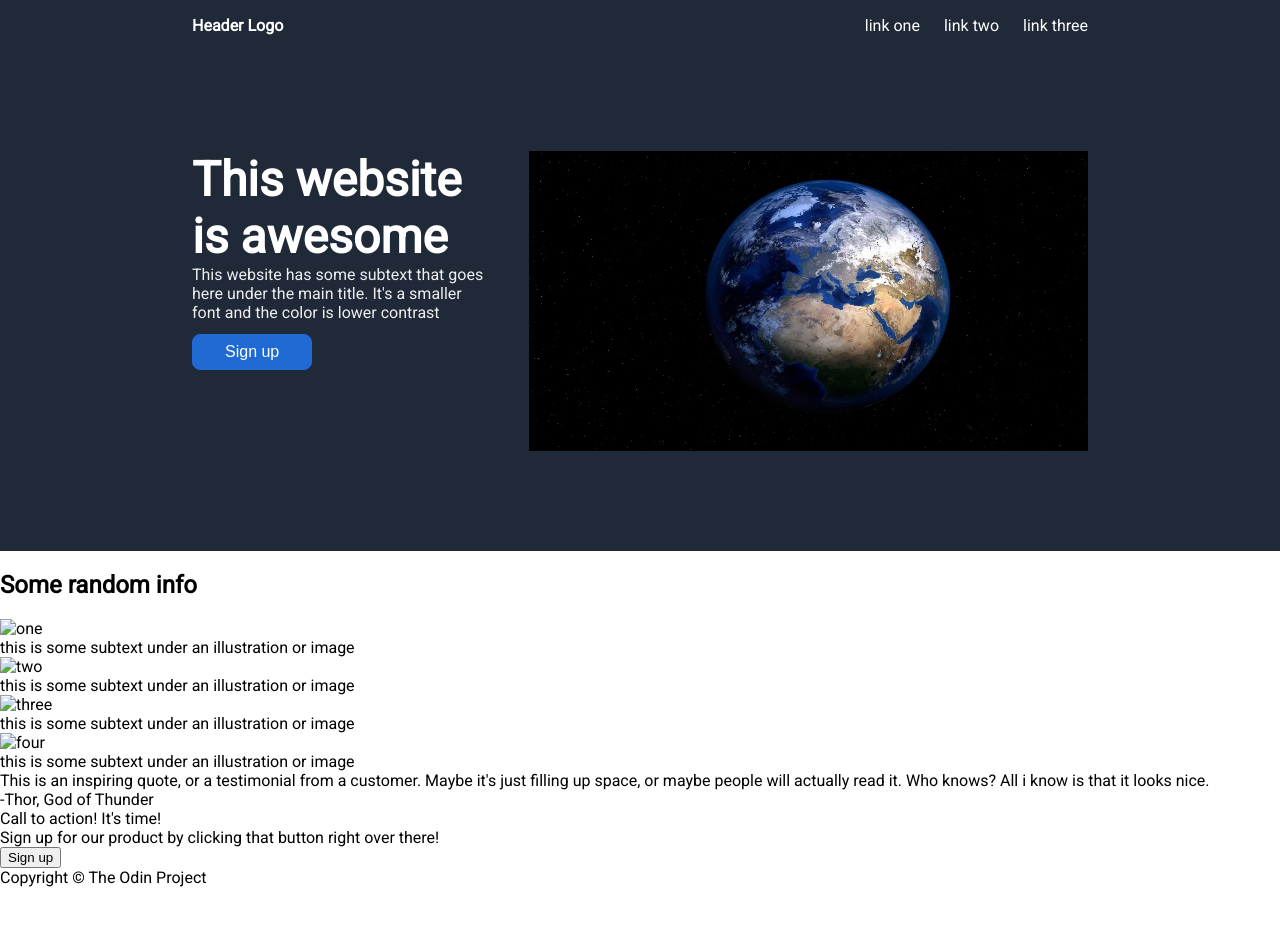
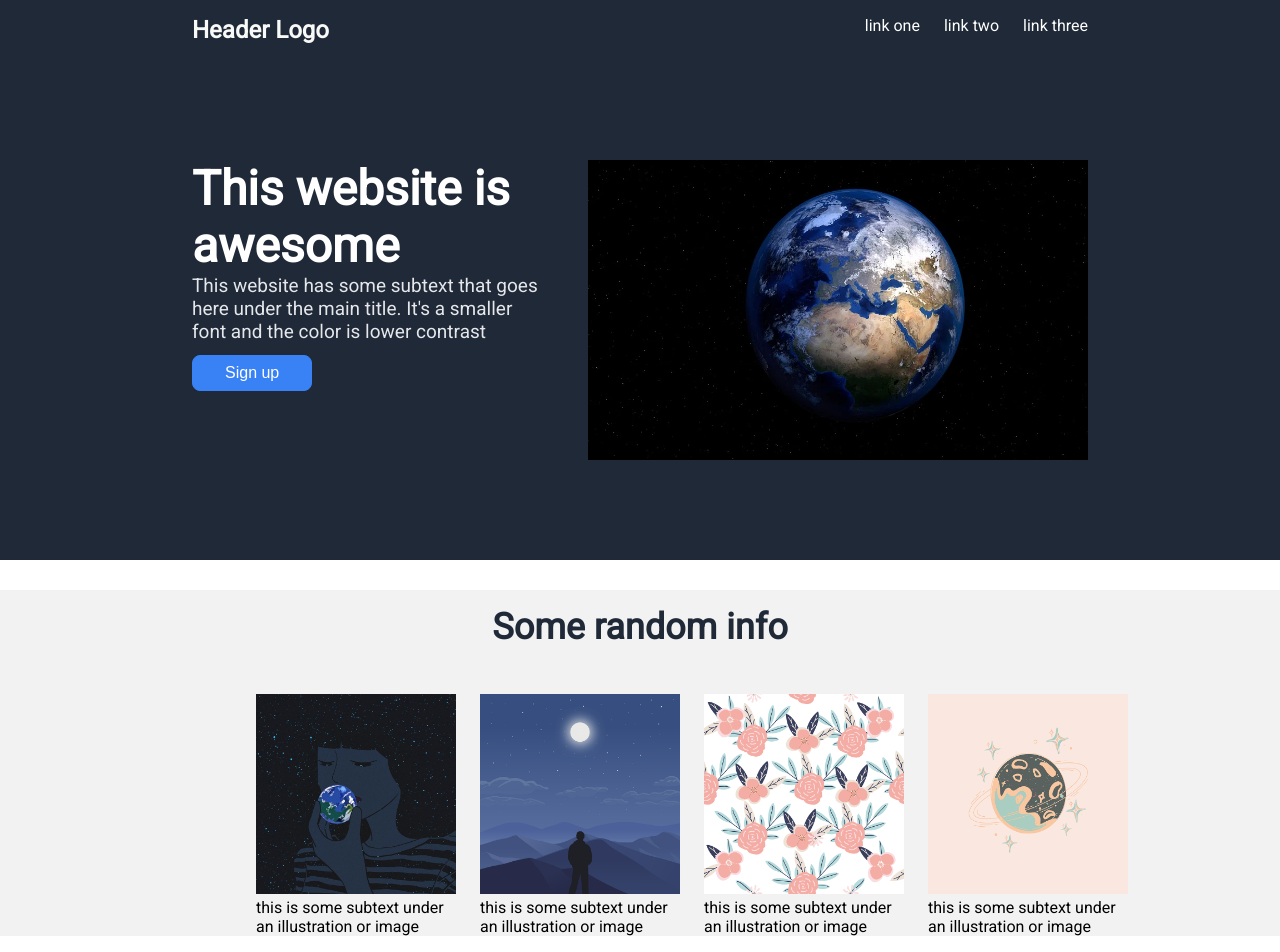
Before and after one commit to markosinjo/odin-landing-page, a plain HTML site: page index.html in a window 1280 px wide. Shown: the top 952 px of the page. Before the commit the page ends 887 px from the top, so only its background shows below. Drawn offline with Linux system fonts and the light colour scheme.

Commit message:
Add style to main section and add images

```diff
--- a/index.html
+++ b/index.html
@@ -33,23 +33,30 @@
             </div>
         </div>
     </div>
+
+    <div class="main-color">
         <h2>Some random info</h2>
+        <div class="container">
             <div>
-        <img src="" alt="one">
+                <img class="one" src="img/one.jpg" alt="one">
                 <p>this is some subtext under an illustration or image</p>
             </div>
             <div>
-        <img src="" alt="two">
+                <img class="two" src="img/two.jpg" alt="two">
                 <p>this is some subtext under an illustration or image</p>
             </div>
             <div>
-        <img src="" alt="three">
+                <img class="three" src="img/three.jpg" alt="three">
                 <p>this is some subtext under an illustration or image</p>
             </div>
             <div>
-        <img src="" alt="four">
+                <img class="four" src="img/four.jpg" alt="four">
                 <p>this is some subtext under an illustration or image</p>
             </div>
+        </div>
+    </div>
+
+
     <div>
         <p>This is an inspiring quote, or a testimonial from a customer. Maybe it's just filling up space, or maybe people will actually read it. Who knows? All i know is that it looks nice.</p>
         <p>-Thor, God of Thunder</p>
--- a/styles.css
+++ b/styles.css
@@ -15,7 +15,8 @@ header {
 }
 
 .header-logo {
-    color: white;
+    font-size: 24px;
+    color: #f9faf8;
     font-weight: bold;
 }
 
@@ -28,15 +29,16 @@ header {
 
 h1 {
     color: white;
-    font-size: 3rem;
-    font-weight: 900;
+    font-size: 48px;
+    font-weight: bold;
     padding: 0;
     margin: 0;
 }
 
 .header-paragraph {
-    color: #eee;
+    color: #e5e7eb;
     margin: 0 0 12px 0;
+    font-size: 19px;
 }
 
 
@@ -54,7 +56,7 @@ h1 {
 }
 
 .left {
-    flex: 5;
+    flex: 1 1 50%;
     display: flex;
     flex-direction: column;
 }
@@ -69,14 +71,36 @@ h1 {
     font-size: 16px;
     font-weight: 500;
     padding: 8px 32px;
-    background-color: #1f6ad3;
+    background-color: #3882f6;
     color:white;
-    border: 1px solid #1f6ad3;
+    border: 1px solid #3882f6;
     border-radius: 8px;
 }
 
+.main-color {
+    background-color: #f2f2f2;
+}
+
+h2 {
+    text-align: center;
+    font-size: 36px;
+    font-weight: bold;
+    color: #1f2937;
+    padding: 16px;
+}
+
+.container {
+    margin: 0 20% 100px 20%;
+    display: flex;
+    justify-content: space-evenly;
+    gap: 24px;
+}
 
 
+.one, .two, .three, .four {
+    height: 200px;
+    max-width: 200px;
+}
 
 ul {
     list-style-type: none;
```
Also changed, not shown: img/four.jpg (added), img/one.jpg (added), img/three.jpg (added), img/two.jpg (added). Lines whose indentation alone changed are shown as unchanged.
